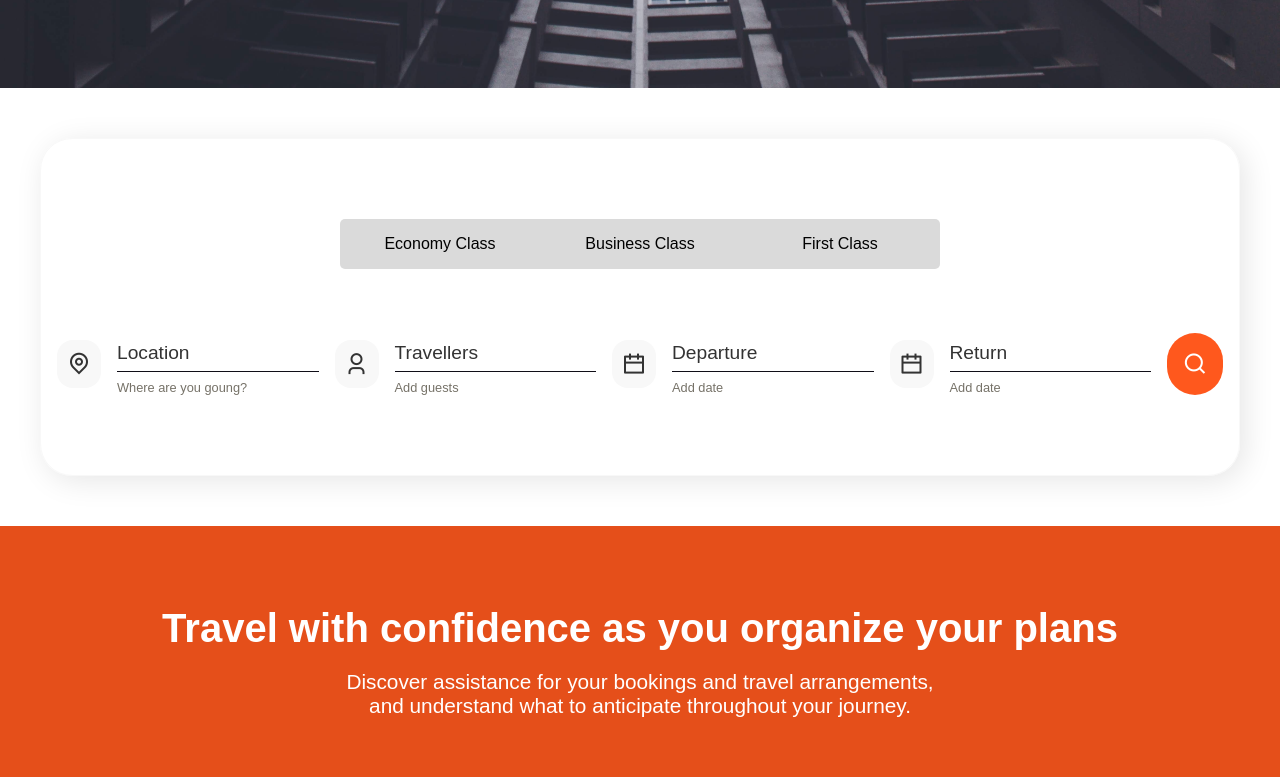
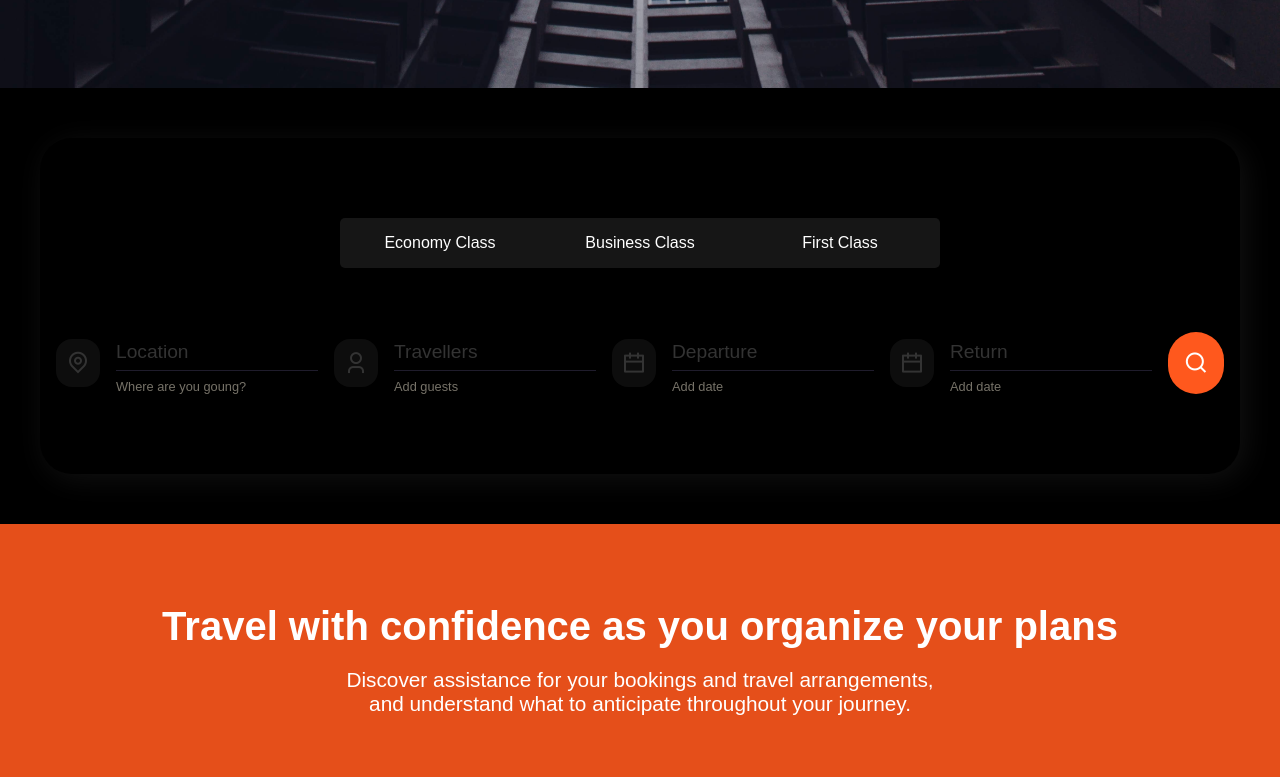
Before and after one commit to wild-railgun/Plane-Landing-Page, a plain HTML site: page index.html in a window 1280 px wide. Shown: the part 840-1617 px from the top of the page. Drawn offline with nearby package versions, Linux system fonts and the light colour scheme.

Commit message:
Black Colored Booking Section

```diff
--- a/styles.css
+++ b/styles.css
@@ -55,6 +55,7 @@ a:hover {
 html,
 body {
     scroll-behavior: smooth;
+    background: black;
 }
 
 body {
@@ -365,8 +366,10 @@ img {
   margin: auto;
   display: flex;
   align-items: center;
-  background-color: var(--extra-light);
-  background-color: #dadada;
+  /* background-color: var(--extra-light); */
+  /* background-color: #dadada; */
+  /* background-color: black; */
+  background-color: rgb(22, 22, 22);
   border-radius: 5px;
 }
 
@@ -397,9 +400,12 @@ img {
 /* } */
 .booking_container {
   border-radius: 2rem;
-  border: 1px solid var(--extra-light);
-  box-shadow: 5px 5px 30px rgba(0, 0, 0, 0.1);
+  /* border: 1px solid var(--extra-light); */
+  /* box-shadow: 5px 5px 30px rgba(0, 0, 0, 0.1); */
+  box-shadow: 5px 5px 30px rgba(85, 85, 85, 0.2);
   margin: 50px auto;
+  background: black;
+  color: white;
   /* margin-top: 50px; */
   /* margin-bottom: 50px; */
 }
@@ -415,7 +421,7 @@ img {
   width: 100%;
 }
 
-  .booking_container .form_group {
+.booking_container .form_group {
   display: flex;
   align-items: center;
   gap: 1rem;
@@ -425,7 +431,8 @@ img {
   padding: 10px;
   font-size: 1.5rem;
   color: var(--text-dark);
-  background-color: var(--extra-light);
+  /* background-color: var(--extra-light); */
+  background-color: #0d0d0d;
   border-radius: 1rem;
 }
 
@@ -452,8 +459,10 @@ img {
   font-size: 1rem;
   outline: none;
   border: none;
-  border-bottom: 1px solid var(--primary-color);
-  color: var(--text-dark);
+  background: black;
+  border-bottom: 1px solid #1f1c2c;;
+  /* color: var(--text-dark); */
+  color: rgb(184, 182, 182);
 }
 
 .booking_container input:focus ~ label {
```
